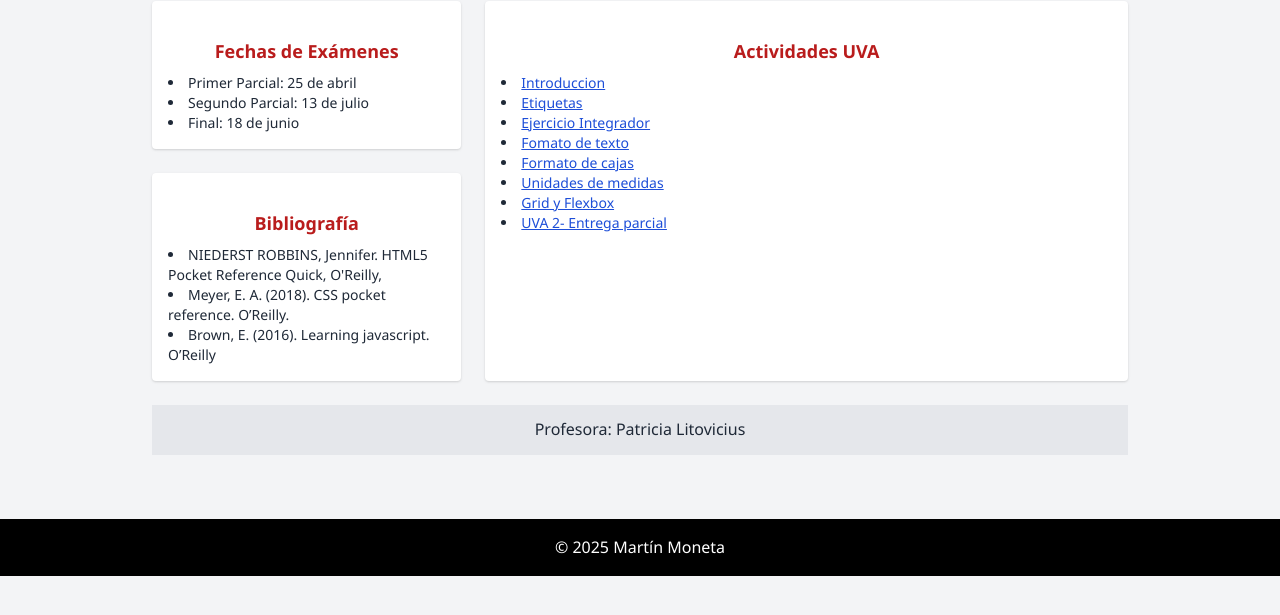
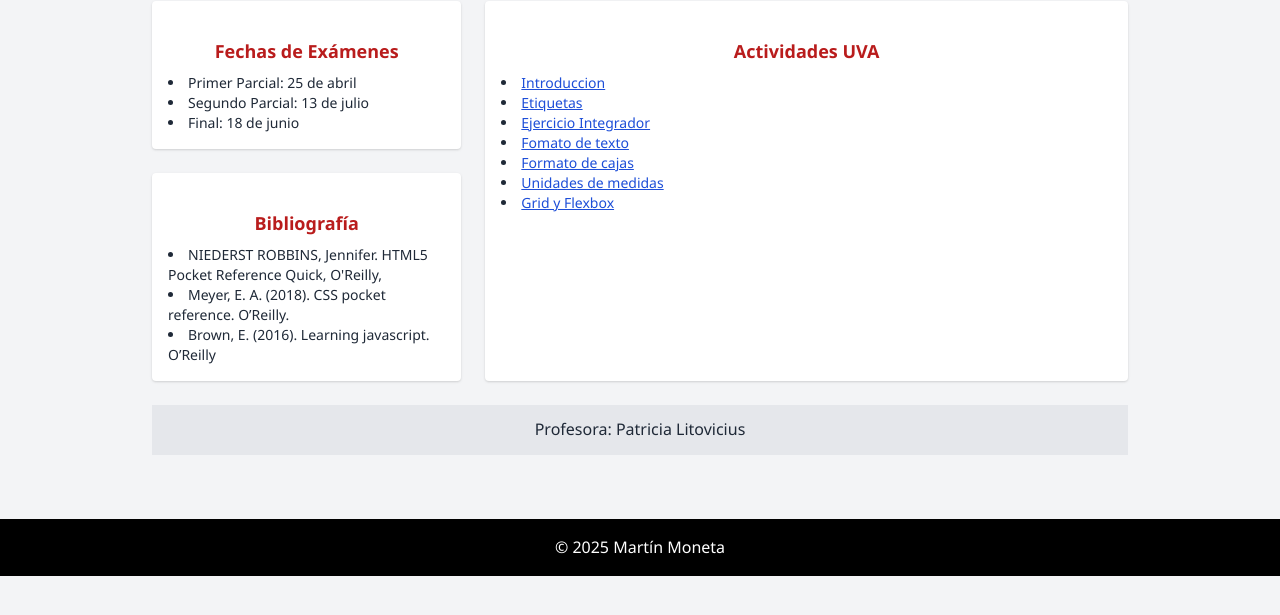
Before and after one commit to martinmoneta/Tp-final, a plain HTML site: page diseño_desarrollo_web.html in a window 1280 px wide. Shown: the part 159-774 px from the top of the page. Drawn offline with nearby package versions, Linux system fonts and the light colour scheme.

Commit message:
TP-final

```diff
--- a/diseño_desarrollo_web.html
+++ b/diseño_desarrollo_web.html
@@ -44,7 +44,6 @@
             <li><a href="https://martinmoneta.github.io/MM_TPF/registro.html" target="_blank" class="text-blue-700 underline">Formato de cajas</a></li>
             <li><a href="https://martinmoneta.github.io/chichilo_mm/postres.html" target="_blank" class="text-blue-700 underline">Unidades de medidas</a></li>
             <li><a href="https://martinmoneta.github.io/MM-TP-CORIA/" target="_blank" class="text-blue-700 underline">Grid y Flexbox</a></li>
-            <li><a href="https://virtualbsp.uade.edu.ar/d2l/lms/dropbox/user/folder_submit_files.d2l?db=51241&grpid=0&isprv=0&bp=0&ou=43569" target="_blank" class="text-blue-700 underline">UVA 2- Entrega parcial</a></li>
 
           </ul>
         </div>
```
